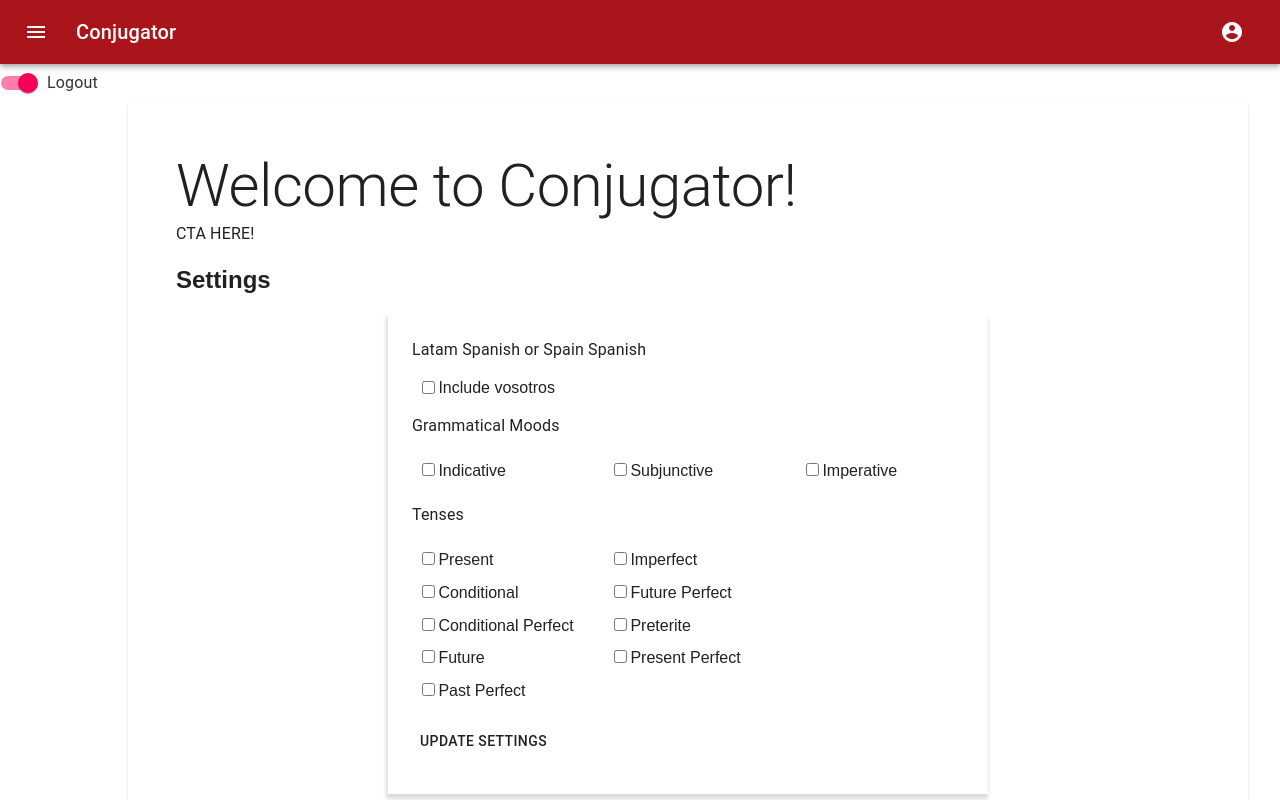
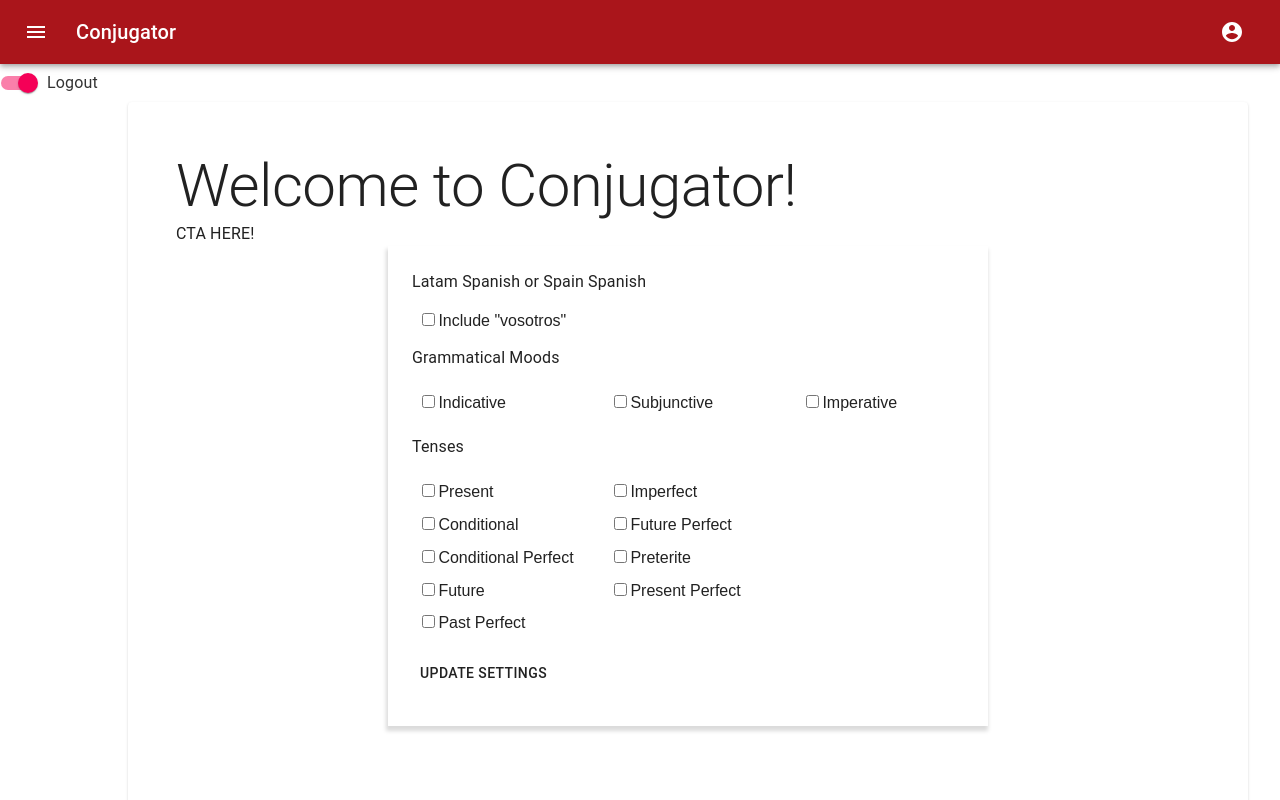
Before and after one commit to buildweek-conjugator/Frontend, a React (Create React App) app in the folder conjugator/: page /settings in a window 1280 px wide. Shown: the top 800 px of the page. Built offline with nearby package versions, Linux system fonts and the light colour scheme.

Commit message:
added react router

```diff
--- a/conjugator/src/index.js
+++ b/conjugator/src/index.js
@@ -2,6 +2,7 @@ import React from 'react';
 import ReactDOM from 'react-dom';
 import { createStore, applyMiddleware, compose } from 'redux';
 import { Provider } from 'react-redux';
+import { BrowserRouter as Router } from "react-router-dom";
 import thunk from 'redux-thunk';
 import reducer from './state/reducers';
 import logger from 'redux-logger';
@@ -16,7 +17,9 @@ const store = createStore(reducer, composeEnhancers(applyMiddleware(thunk, logge
 const rootElement = document.getElementById('root');
 ReactDOM.render(
   <Provider store={store}>
-    <App />
+    <Router>
+      <App />
+    </Router>
   </Provider>,
   rootElement
 );
--- a/conjugator/src/views/App.js
+++ b/conjugator/src/views/App.js
@@ -1,4 +1,6 @@
 import React from 'react';
+import {Route, Switch} from 'react-router-dom';
+
 import Paper from '@material-ui/core/Paper';
 import Typography from '@material-ui/core/Typography';
 
@@ -21,11 +23,10 @@ function App() {
             CTA HERE!
           </Typography>
 
-          {/* Routes Go Here */}
-          {/* Just placeholder settings here for now */}
-          <p></p>
-          <Settings />
-
+          <Switch>
+            <Route path='/settings' component={Settings} />
+            {/* <Route component={WelcomePage} /> */}
+          </Switch>
         </Paper>
       </div>
     </div>
--- a/conjugator/src/views/components/Settings/Settings.js
+++ b/conjugator/src/views/components/Settings/Settings.js
@@ -32,7 +32,6 @@ function Settings() {
 
   return (
     <div>
-        <h2>Settings</h2>
         <Container maxWidth="sm" className="settings-form">
             <form onSubmit={handleSubmit}>
                 <Typography component="h3">
@@ -51,7 +50,7 @@ function Settings() {
                             // }}/>
                             onChange={toggleCheckbox}
                         />
-                        Include vosotros
+                        Include "vosotros"
                     </label>
                 </div>
                 <Typography component="h3">
```
